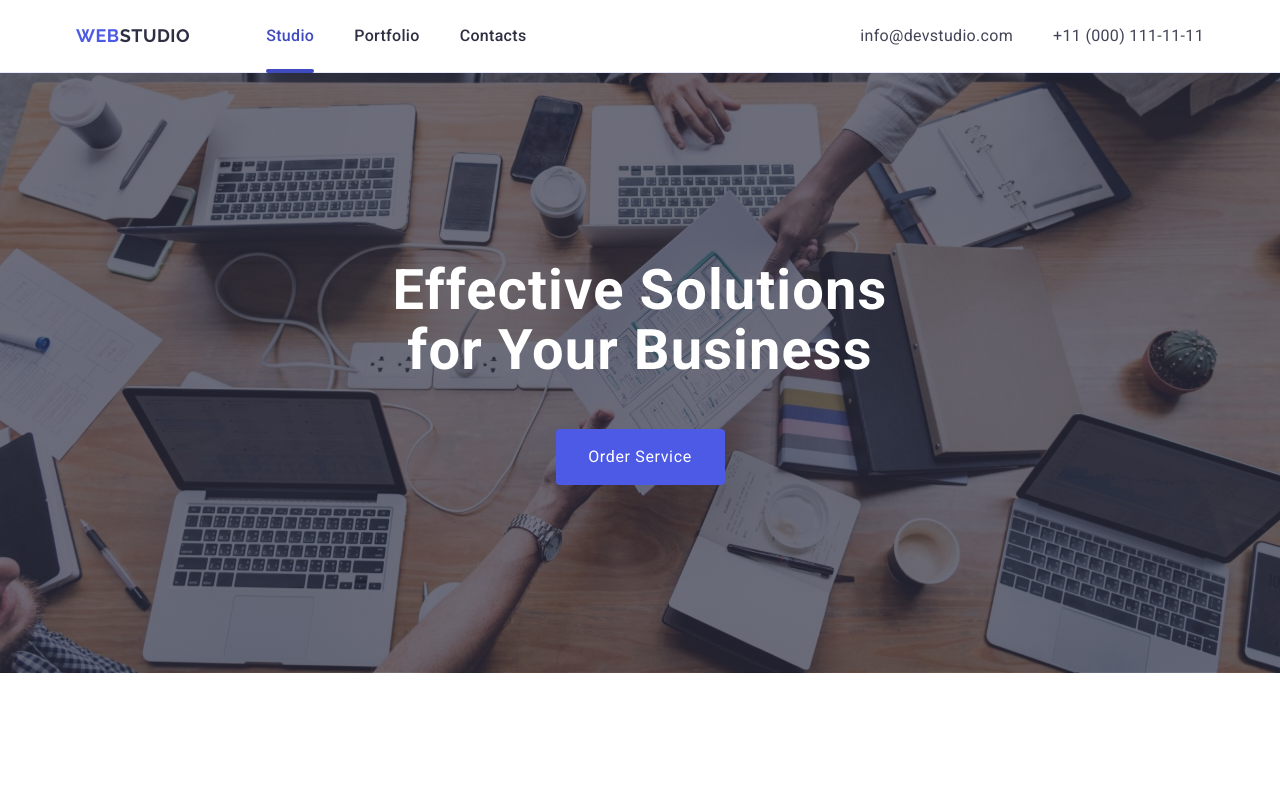
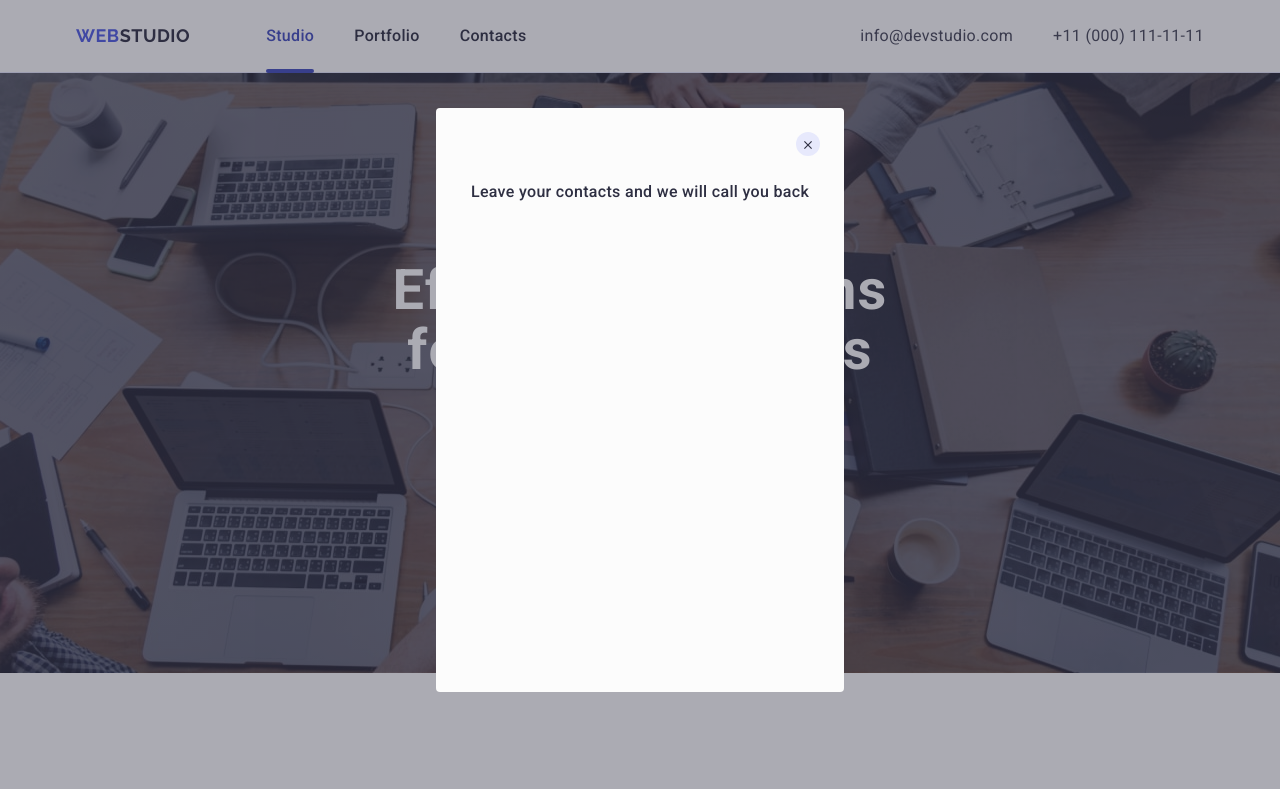
Before and after one commit to RomanMazuraka/goit-markup-hw-05, a plain HTML site: page index.html in a window 1280 px wide. Shown: the top 789 px of the page. Drawn offline with nearby package versions, Linux system fonts and the light colour scheme.

Commit message:
goit-markup-hw-05-proccesing

```diff
--- a/index.html
+++ b/index.html
@@ -20,6 +20,8 @@
     <link rel="stylesheet" href="./css/styles.css" />
   </head>
   <body>
+    <!-- Header -->
+
     <header class="header">
       <div class="container hader-container">
         <nav class="hader-navigation">
@@ -60,6 +62,7 @@
     </header>
     <main>
       <!-- Section 1 -->
+
       <section class="hero">
         <div class="container hero-container">
           <h1 class="hero-title">Effective Solutions for Your Business</h1>
@@ -68,7 +71,24 @@
           </button>
         </div>
       </section>
+
+      <!-- Backdrop -->
+
+      <div class="backdrop">
+        <div class="modal">
+          <button type="button" class="modal-btn">
+            <svg class="modal-btn-icon" width="8" height="8">
+              <use href="./images/icons.svg#icon-close-black"></use>
+            </svg>
+          </button>
+          <p class="modal-title">
+            Leave your contacts and we will call you back
+          </p>
+          <form action="" class="modal-form"></form>
+        </div>
+      </div>
       <!-- Section 2 -->
+
       <section class="advantages-company">
         <div class="container advantages-company-container">
           <h2 class="visually-hidden">Policy of our company</h2>
@@ -140,7 +160,9 @@
           </ul>
         </div>
       </section>
+
       <!-- Section 3 -->
+
       <section class="team-company">
         <div class="container team-company-container">
           <h2 class="team-company-title">Our Team</h2>
@@ -306,7 +328,6 @@
               <div class="content-company-container">
                 <h3 class="team-company-item-title">Camila Garcia</h3>
                 <p class="team-company-item-text">Marketing</p>
-
                 <ul class="team-social-list">
                   <li class="team-social-item">
                     <a
@@ -382,7 +403,6 @@
               <div class="content-company-container">
                 <h3 class="team-company-item-title">Daniel Wilson</h3>
                 <p class="team-company-item-text">UI Designer</p>
-
                 <ul class="team-social-list">
                   <li class="team-social-item">
                     <a
@@ -450,7 +470,9 @@
           </ul>
         </div>
       </section>
+
       <!-- Section 4 -->
+
       <section class="portfolio-company">
         <div class="container company-portfolio">
           <h2 class="portfolio-company-title">Our Portfolio</h2>
```
